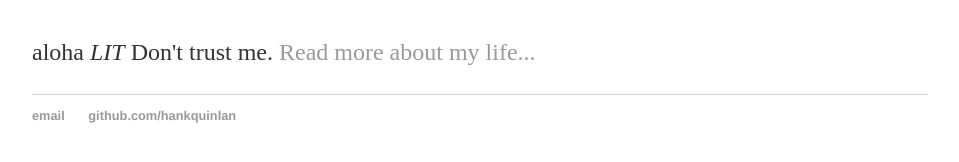
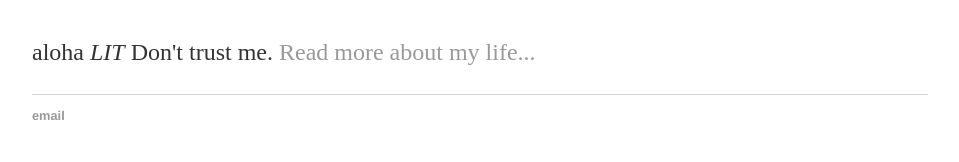
Before and after one commit to keekov/keekov.github.io, a Jekyll site: the page built from index.html, in a window 1280 px wide. Shown: the part 161-323 px from the top of the page, without its empty margins (160-1119 px from the left). Built offline with Jekyll 4.4.1, drawn with Linux system fonts in a browser that asks for light colours.

Commit message:
Update default.html

```diff
--- a/_layouts/default.html
+++ b/_layouts/default.html
@@ -21,8 +21,8 @@
 			</div><!-- /.container -->
 			<footer>
 	    		<ul>
-	        		<li><a href="mailto:hankquinlanhub@gmail.com">email</a></li>
-	        		<li><a href="https://github.com/hankquinlan">github.com/hankquinlan</a></li>
+	        		<li><a href="mailto:keeko.villaveces@gmail.com">email</a></li>
+
 				</ul>
 			</footer>
 		</body>
```
